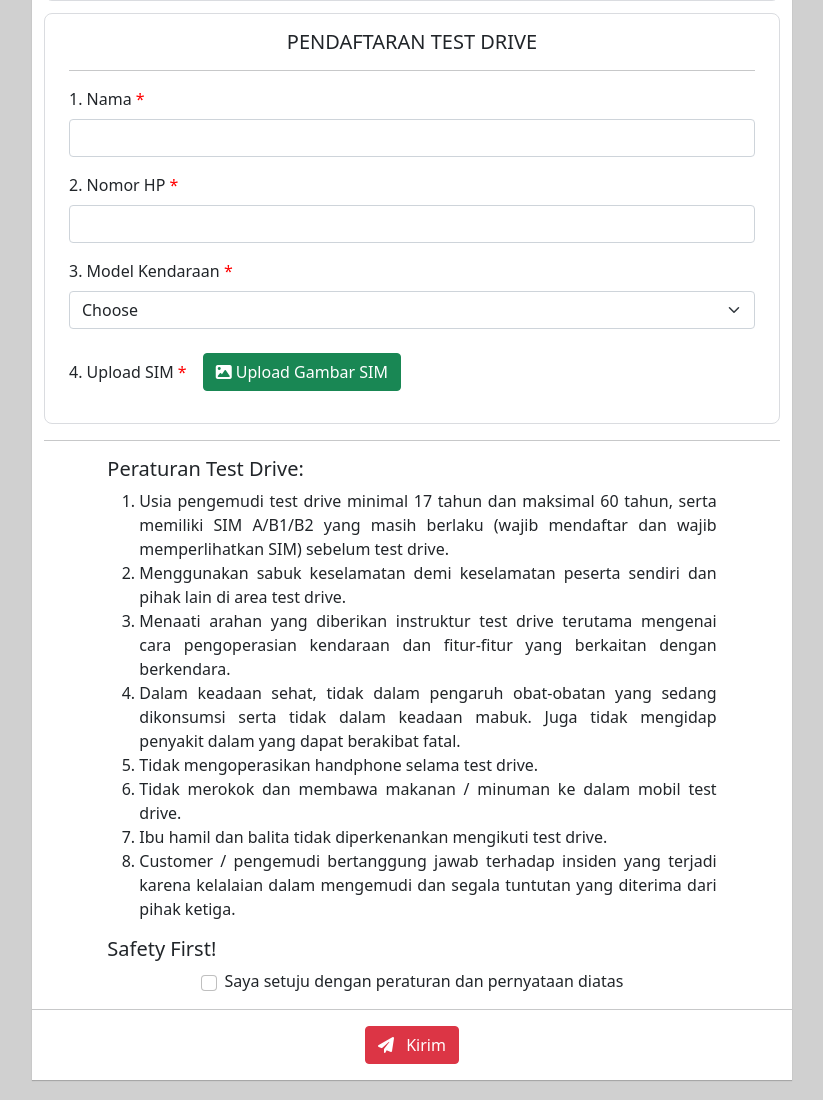
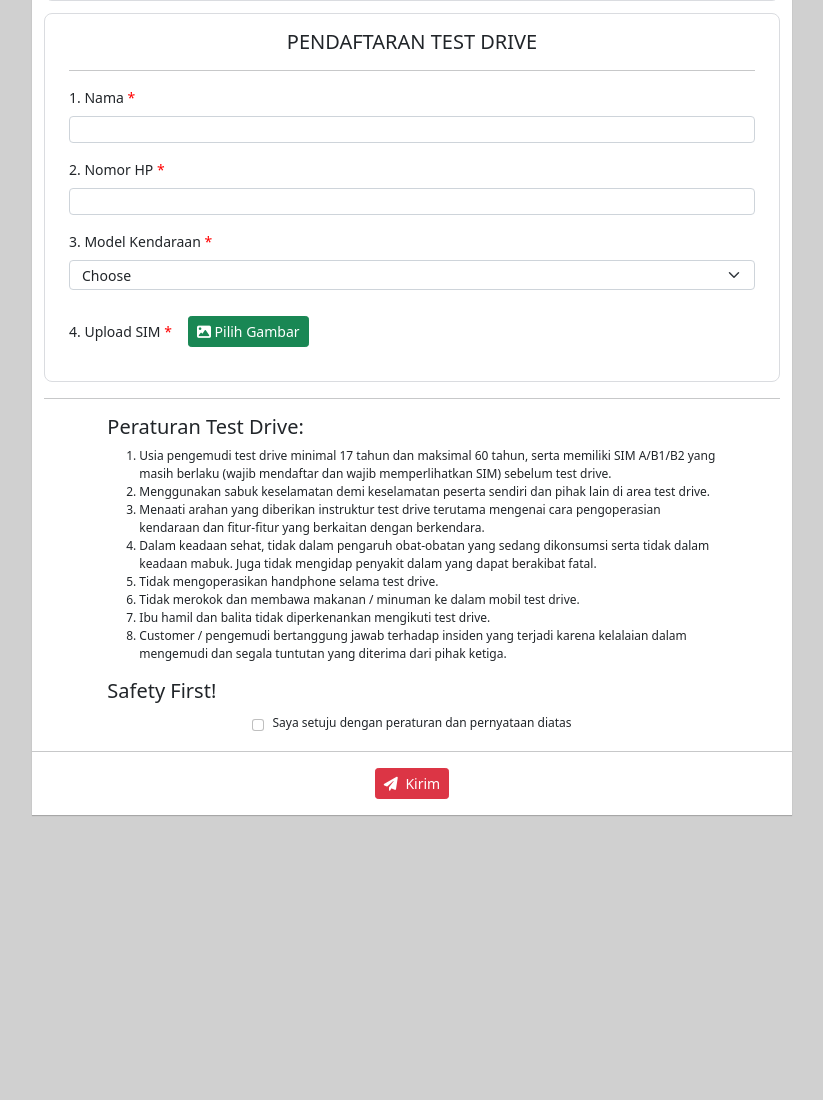
Before and after one commit to VinsonAlter/car_dealer_website, a PHP site: page /test-drive/index.php in a window 1280 px wide. Shown: the part 1723-2823 px from the top of the page, without its empty margins (228-1051 px from the left). After the commit the page ends 2539 px from the top, so only its background shows below. Run offline with PHP 8.4, Linux system fonts and the light colour scheme; some libraries are stand-ins or nearby versions.

Commit message:
Finish design the test drive layout

```diff
--- a/assets/css/style.css
+++ b/assets/css/style.css
@@ -150,6 +150,10 @@ html,
 
       .pt-24 {
         padding-top: 6rem;
+      }
+
+      .pr-1 {
+        padding-right: .25rem;
       }
 
       .pr-10 {
@@ -327,6 +331,10 @@ html,
 
       .fs-bold-400 {
         font-weight: 400;
+      }
+
+      .fs-bold-550 {
+        font-weight: 550;
       }
 
       .fs-bold-600 {
@@ -1409,3 +1417,21 @@ html,
         content: ' * ';
         color: red;
       }
+
+      .form-label-text {
+        font-size: 14px;
+      }
+
+      .disclamer-font {
+        font-size: 12px;
+      }
+
+      .form-resize {
+        padding: .125rem .5rem !important;
+        font-size: 14px !important;
+      }
+
+      .form-select-resize {
+        padding: 0.225rem 2.25rem 0.225rem 0.75rem !important;
+        font-size: 14px !important;
+      }
--- a/test-drive/index.php
+++ b/test-drive/index.php
@@ -75,12 +75,23 @@
 
            ol li {
             list-style-type: number;
-            text-align: justify;
            }
 
            .form-check-flex {
             display: flex !important;
            }
+
+           @media (max-width:768px) {
+            .form-title-font {
+                font-size: 1.125rem !important;
+            }
+
+            .form-mobile-font {
+                font-size:14px;
+                text-align:justify;
+            }
+           }
+
         </style>
 
     </head>
@@ -98,7 +109,7 @@
                             <div class="panel-section px-4 py-3">
                                 <div class="panel-blue"></div>
                                 <h3 class="fs-bold-650">Permintaan Test Drive</h3>
-                                <p class="m-0">
+                                <p class="m-0 form-mobile-font">
                                     Berminat dengan mobil Chery? Jika Anda ingin
                                     merasakan impresi berkendara ala Chery yang elegan
                                     dengan fitur-fiturnya yang premium dan futuristik,
@@ -109,13 +120,13 @@
                             </div>
 
                             <div class="panel-section px-4 py-3">
-                                <h5 class="fs-bold-600">
+                                <h5 class="fs-bold-600 form-title-font">
                                     TIGGO 8 PRO - Enjoy Your First Class
                                 </h5>
-                                <p class="m-0">
+                                <p class="m-0 form-mobile-font fs-bold-550">
                                     The all new luxury and first class SUV!
                                 </p>
-                                <p>
+                                <p class="form-mobile-font">
                                     Fitur keamanan berkelas dan design yang premium dari
                                     Chery Tiggo 8 Pro siap menemani setiap perjalanan
                                     berharga Chery Family bersama keluarga!
@@ -124,13 +135,13 @@
                             </div>
 
                             <div class="panel-section px-4 py-3">
-                                <h5 class="fs-bold-600">
+                                <h5 class="fs-bold-600 form-title-font">
                                     TIGGO 7 PRO - Build For Elite
                                 </h5>
-                                <p class="m-0">
+                                <p class="m-0 form-mobile-font fs-bold-550">
                                     Combine between technology and design!
                                 </p>
-                                <p>
+                                <p class="form-mobile-font">
                                     Fitur dan teknologi canggih berpadu
                                     dengan design yang mewah, Chery Tiggo 7 Pro
                                     akan membawa kesan berkendara premium
@@ -144,37 +155,37 @@
                                     PENDAFTARAN TEST DRIVE
                                 </h5>
                                 <hr/>
-                                <div class="mb-3">
+                                <div class="mb-3 form-label-text">
                                     <label for="exampleInputNama" class="form-label required">1. Nama</label>
-                                    <input type="text" class="form-control" id="exampleInputNama">
+                                    <input type="text" class="form-control form-resize" id="exampleInputNama">
                                 </div>
-                                <div class="mb-3">
+                                <div class="mb-3 form-label-text">
                                     <label for="exampleInputHP" class="form-label required">2. Nomor HP</label>
-                                    <input type="text" class="form-control" id="exampleInputHP">
+                                    <input type="text" class="form-control form-resize" id="exampleInputHP">
                                 </div>
-                                <div class="mb-4">
+                                <div class="mb-4 form-label-text">
                                     <label class="form-label required">3. Model Kendaraan</label>
-                                    <select class="form-select" aria-label="Default select example">
+                                    <select class="form-select form-select-resize" aria-label="Default select example">
                                         <option selected>Choose</option>
                                         <option value="Tiggo 8 Pro">Tiggo 8 Pro</option>
                                         <option value="Tiggo 7 Pro">Tiggo 7 Pro</option>
                                     </select>
                                 </div>
-                                <div class="mb-3 row g-3 align-items-center">
+                                <div class="mb-3 row g-3 align-items-center form-label-text">
                                     <div class="col-auto required">
                                         <label class="col-form-label">4. Upload SIM</label>
                                     </div>
                                     <div class="col-auto">
-                                        <button type="button" id="btn-sim" class="btn btn-success">
+                                        <button type="button" id="btn-sim" class="btn btn-sm btn-success">
                                             <i class="fas fa-image"></i>
-                                                Upload Gambar SIM
+                                                Pilih Gambar
                                         </button>
                                     </div>
                                 </div>
                             </div>
                             <hr/>
                             <div class="row">
-                                <div class="col-md-10 offset-md-1">
+                                <div class="col-md-10 offset-md-1 disclamer-font">
                                     <h5>Peraturan Test Drive:</h5>
                                     <ol>
                                         <li>
@@ -227,8 +238,8 @@
                                 <hr/>
                                 <div class="d-flex centered">
                                     <div class="mb-3">
-                                        <button type="button" class="btn btn-danger">
-                                            <i class="fa fa-paper-plane mr-2"></i>
+                                        <button type="button" class="btn btn-sm btn-danger">
+                                            <i class="fa fa-paper-plane pr-1"></i>
                                                 Kirim
                                         </button>
                                     </div>
```
